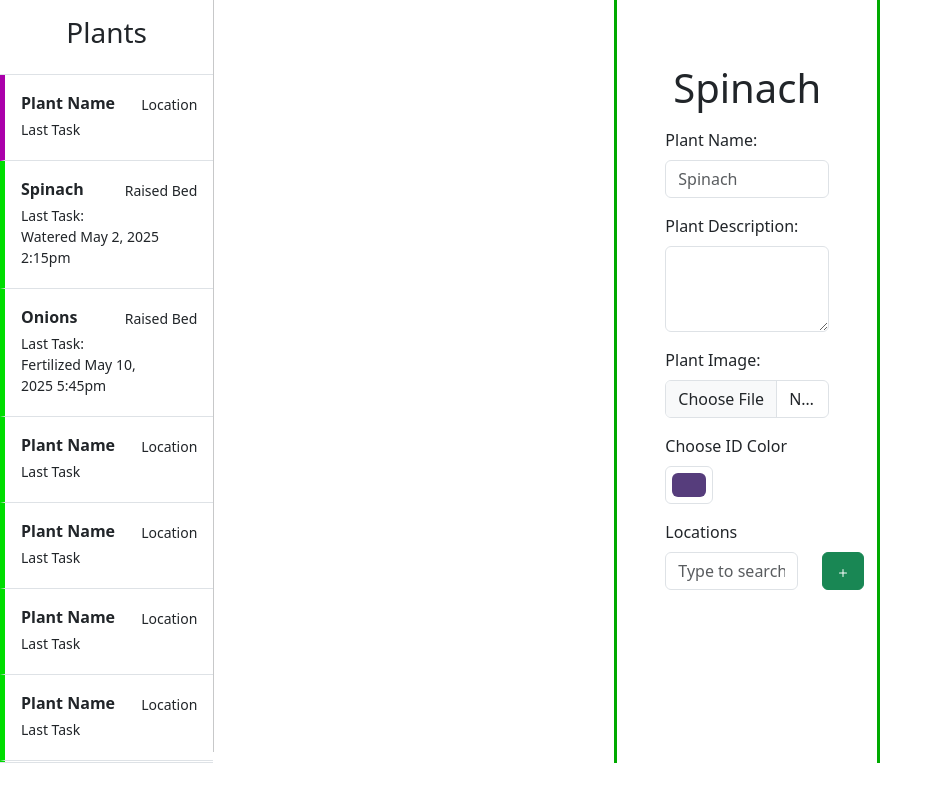
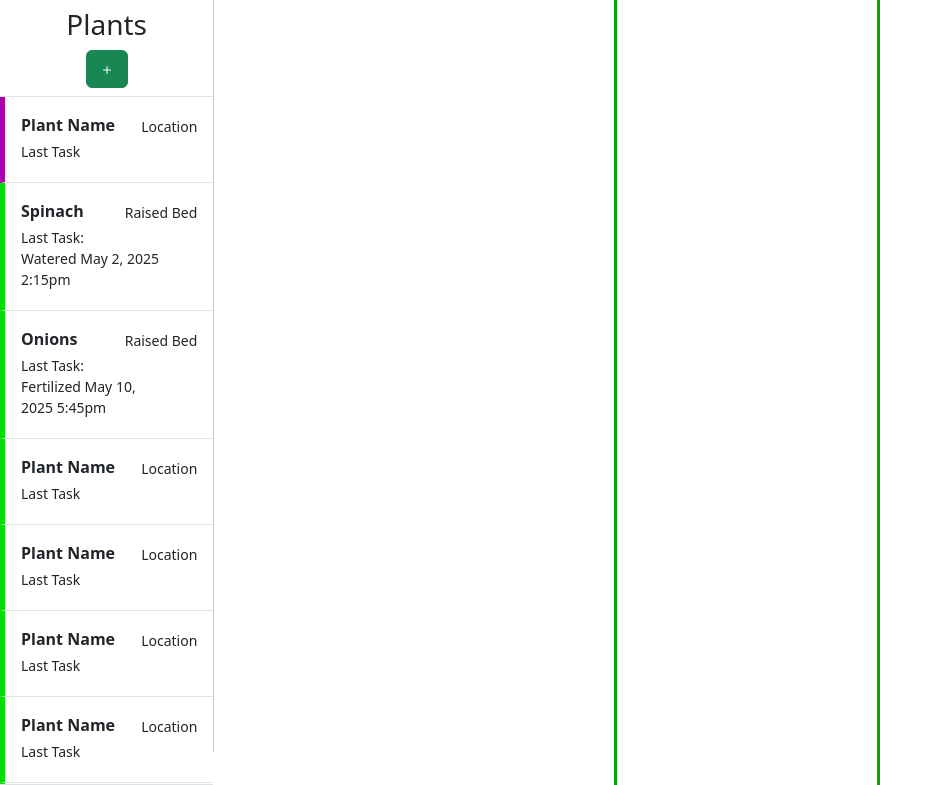
Before and after one commit to DeathScytheCoding/whats-growing-on, a PHP site: page /plants.php in a window 1280 px wide. Shown: the part 56-841 px from the top of the page, without its empty margins (0-943 px from the left). Before the commit the page ends 819 px from the top, so only its background shows below. Run offline with PHP 8.4, Linux system fonts and the light colour scheme.

Commit message:
v0.0.7
- Started work on add new location button
- Added "add new plant" button to plants.php
- Added new location modal to new plant form
- Added ajax call to add new location and submit form without refreshing
- Added php file to handle adding new location

```diff
--- a/plants.php
+++ b/plants.php
@@ -1,3 +1,71 @@
+<?php
+$newPlantPage = <<<HTML
+
+  <h1 class="text-center mt-3 mb-3">Create New Plant</h1>
+  <div class="mb-3">
+    <label for="formPlantName" class="form-label">Plant Name:</label>
+    <input type="email" class="form-control" id="formPlantName" placeholder="Spinach">
+  </div>
+  <div class="mb-3">
+    <label for="formPlantDescription" class="form-label">Plant Description:</label>
+    <textarea class="form-control" placeholder="Our spinach is planted in the middle of our raised bed. It is a hybrid and requires watering twice a week." id="formPlantDescription" rows="3"></textarea>
+  </div>
+  <div class="mb-3">
+    <label for="formPlantImg" class="form-label">Plant Image:</label>
+    <input class="form-control" type="file" id="formPlantImg">
+  </div>
+  <div class=mb-3>
+    <label for="formPlantColor" class="form-label">Choose ID Color</label>
+    <input type="color" class="form-control form-control-color" id="formPlantColor" value="#563d7c" title="Choose your color">
+  </div>
+  <div>
+    <div class="row">
+      <label for="plantLocDatalist" class="form-label">Locations</label>
+    </div>
+    <div class="row">
+      <div class="col">
+        <input class="form-control" list="locDatalistOptions" id="plantLocDatalist" placeholder="Type to search...">
+        <datalist id="locDatalistOptions">
+          <option value="Raised Bed #1">
+          <option value="Raised Bed #2">
+          <option value="Indoor Planter">
+          <option value="Front Yard">
+          <option value="West Yard">
+        </datalist>
+      </div>
+      <div class="col-2">
+        <button type="button" class="btn btn-success" data-bs-toggle="modal" data-bs-target="#newLocModal">
+          <svg xmlns="http://www.w3.org/2000/svg" width="16" height="16" fill="currentColor" class="bi bi-plus" viewBox="0 0 16 16">
+            <path d="M8 4a.5.5 0 0 1 .5.5v3h3a.5.5 0 0 1 0 1h-3v3a.5.5 0 0 1-1 0v-3h-3a.5.5 0 0 1 0-1h3v-3A.5.5 0 0 1 8 4"></path>
+          </svg>
+        </button>
+      </div>
+    </div>
+    <div class="modal fade" id="newLocModal" tabindex="-1" role="dialog" aria-labelledby="newLocModalLabel" aria-hidden="true">
+      <div class="modal-dialog" role="document">
+        <div class="modal-content">
+          <div class="modal-header">
+            <h5 class="modal-title" id="newLocModalLabel">Add New Location</h5>
+          </div>
+          <div class="modal-body">
+            <form method="post" id="newLocForm">
+              <div class="form-group">
+                <label for="formLocName">Location Name</label>
+                <input type="text" class="form-control" id="formLocName" placeholder="i.e. Backyard, Raised Bed, Indoor Planter">
+              </div>
+          </div>
+          <div class="modal-footer">
+            <button type="button" class="btn btn-secondary" data-bs-dismiss="modal">Cancel</button>
+            <button type="submit" id="newLocSubmit" class="btn btn-success">Add</button>
+          </div>
+          </form>
+        </div>
+      </div>
+    </div>
+  </div>
+HTML;
+?>
+
 <!doctype html>
 <html lang="en">
   <head>
@@ -10,6 +78,7 @@
     <link rel="apple-touch-icon" sizes="180x180" href="apple-touch-icon.png" />
     <meta name="apple-mobile-web-app-title" content="Plants" />
     <link rel="manifest" href="site.webmanifest" />
+    <script src="https://ajax.googleapis.com/ajax/libs/jquery/3.7.1/jquery.min.js"></script>
     <link href="https://cdn.jsdelivr.net/npm/bootstrap@5.3.6/dist/css/bootstrap.min.css" rel="stylesheet" integrity="sha384-4Q6Gf2aSP4eDXB8Miphtr37CMZZQ5oXLH2yaXMJ2w8e2ZtHTl7GptT4jmndRuHDT" crossorigin="anonymous">
     <link rel="stylesheet" href="css/bootstrap-overrides.css" />
     <link rel="stylesheet" href="css/plants.css" />
@@ -17,7 +86,7 @@
   <body>
     <nav class="navbar navbar-expand-lg bg-body-tertiary" data-bs-theme="dark">
       <div class="container-fluid">
-        <a class="navbar-brand" href="index.php">
+        <a class="navbar-brand" href="">
           <img src="imgs/logo-with-copyright.png" alt="Logo" width="28" height="28" class="d-inline-block align-text-top">
           What's Growing On?
         </a>
@@ -27,27 +96,27 @@
         <div class="collapse navbar-collapse" id="navbarSupportedContent">
           <ul class="navbar-nav me-auto mb-2 mb-lg-0">
             <li class="nav-item">
-              <a class="nav-link" href="index.php">Home</a>
+              <a class="nav-link" href="index.html">Home</a>
             </li>
             <li class="nav-item">
-              <a class="nav-link" href="todo.php">To-Do</a>
+              <a class="nav-link" href="todo.html">To-Do</a>
             </li>
             <li class="nav-item">
-              <a class="nav-link" href="weather.php">Weather</a>
+              <a class="nav-link" href="weather.html">Weather</a>
             </li>
             <li class="nav-item">
-              <a class="nav-link" href="calendar.php">Calendar</a>
+              <a class="nav-link" href="calendar.html">Calendar</a>
             </li>
             <li class="nav-item">
               <a class="nav-link active" href="">Plants</a>
             </li>
             <li class="nav-item">
-              <a class="nav-link" href="locations.php">Locations</a>
+              <a class="nav-link" href="locations.html">Locations</a>
             </li>
           </ul>
           <ul class="navbar-nav mr-0 mb-2 mb-lg-0">
             <li class="nav-item">
-              <a class="nav-link" href="settings.php">Settings</a>
+              <a class="nav-link" href="settings.html">Settings</a>
             </li>
           </ul>
         </div>
@@ -57,7 +126,12 @@
       <div class="row gx-0">
         <div class="col-2 mx-w-100">
           <div class="d-flex flex-column align-items-center text-center border-bottom">
-            <h3 class="d-flex align-items-center flex-shrink-0 p-3 link-dark text-decoration-none">Plants</h3>
+            <h3 class="d-flex align-items-center flex-shrink-0 mb-0 p-2 link-dark text-decoration-none">Plants</h3>
+            <button type="button" onclick="location.href='plants.php?plantId=new';" class="btn btn-success mb-2">
+              <svg xmlns="http://www.w3.org/2000/svg" width="16" height="16" fill="currentColor" class="bi bi-plus" viewBox="0 0 16 16">
+                <path d="M8 4a.5.5 0 0 1 .5.5v3h3a.5.5 0 0 1 0 1h-3v3a.5.5 0 0 1-1 0v-3h-3a.5.5 0 0 1 0-1h3v-3A.5.5 0 0 1 8 4"></path>
+              </svg>
+            </button>
           </div>
           <div class="d-flex flex-column align-items-stretch flex-shrink-0 bg-white mx-w-100" style="width: 100%;">
             <div class="list-group list-group-flush border-bottom scrollarea" style="height: 86vh; overflow-y: scroll;">
@@ -151,52 +225,45 @@
         <div class="col-auto d-flex" style="height: 94vh">
           <div class="vr" style="height: 100%;"></div>
         </div>
-        <div class="col justify-content-center p-5" style="border-color: #00AA00; border-right-style: solid; border-left-style: solid; margin-left: 400px; margin-right: 400px;">
-          <h1 class="text-center mt-3 mb-3">Spinach</h1>
-          <div class="mb-3">
-            <label for="formPlantName" class="form-label">Plant Name:</label>
-            <input type="email" class="form-control" id="formPlantName" placeholder="Spinach">
-          </div>
-          <div class="mb-3">
-            <label for="formPlantDescription" class="form-label">Plant Description:</label>
-            <textarea class="form-control" id="formPlantDescription" rows="3"></textarea>
-          </div>
-          <div class="mb-3">
-            <label for="formPlantImg" class="form-label">Plant Image:</label>
-            <input class="form-control" type="file" id="formPlantImg">
-          </div>
-          <div class=mb-3>
-            <label for="formPlantColor" class="form-label">Choose ID Color</label>
-            <input type="color" class="form-control form-control-color" id="formPlantColor" value="#563d7c" title="Choose your color">
-          </div>
-          <div>
-            <div class="row">
-              <label for="plantLocDatalist" class="form-label">Locations</label>
-            </div>
-            <div class="row">
-              <div class="col">
-                <input class="form-control" list="locDatalistOptions" id="plantLocDatalist" placeholder="Type to search...">
-                <datalist id="locDatalistOptions">
-                  <option value="Raised Bed #1">
-                  <option value="Raised Bed #2">
-                  <option value="Indoor Planter">
-                  <option value="Front Yard">
-                  <option value="West Yard">
-                </datalist>
-              </div>
-              <div class="col-2">
-                <button type="button" class="btn btn-success">
-                  <svg xmlns="http://www.w3.org/2000/svg" width="16" height="16" fill="currentColor" class="bi bi-plus" viewBox="0 0 16 16">
-                    <path d="M8 4a.5.5 0 0 1 .5.5v3h3a.5.5 0 0 1 0 1h-3v3a.5.5 0 0 1-1 0v-3h-3a.5.5 0 0 1 0-1h3v-3A.5.5 0 0 1 8 4"></path>
-                  </svg>
-                </button>
-              </div>
-            </div>
-
-          </div>
+        <div class="col justify-content-center p-5" id="content-col" style="border-color: #00AA00; border-right-style: solid; border-left-style: solid; margin-left: 400px; margin-right: 400px;">
+          <?php
+            if(isset($_GET['plantId']) && $_GET['plantId'] == 'new')
+            {
+              echo $newPlantPage;
+            }
+           ?>
         </div>
       </div>
     </div>
+    <script>
+      $(document).ready(function() {
+        $('#newLocSubmit').click(function() {
+          // Prevent default form submission (if it's still a regular submit button)
+          event.preventDefault();
+
+          // Collect form data
+          var formData = {
+            'locName': $('#formLocName').val()
+          };
+
+          // Send data using AJAX
+          $.ajax({
+            type: 'POST',
+            url: 'addNewLoc.php', // PHP file to handle the data
+            data: formData,
+            success: function(response) {
+              // Handle the server's response (e.g., display a message)
+              $('#message').html(response);
+              alert(response);
+            },
+            error: function(error) {
+              // Handle errors
+              console.log(error);
+            }
+          });
+        });
+      });
+    </script>
     <script src="https://cdn.jsdelivr.net/npm/bootstrap@5.3.6/dist/js/bootstrap.bundle.min.js" integrity="sha384-j1CDi7MgGQ12Z7Qab0qlWQ/Qqz24Gc6BM0thvEMVjHnfYGF0rmFCozFSxQBxwHKO" crossorigin="anonymous"></script>
   </body>
 </html>
```
Also changed, not shown: addNewLoc.php (added, +11 -0 lines).
